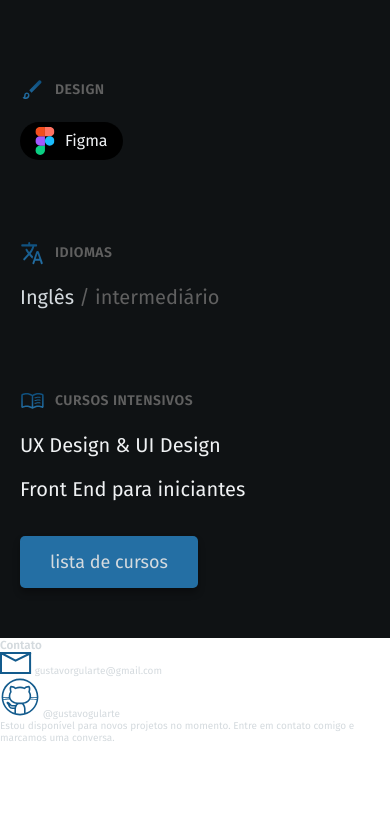
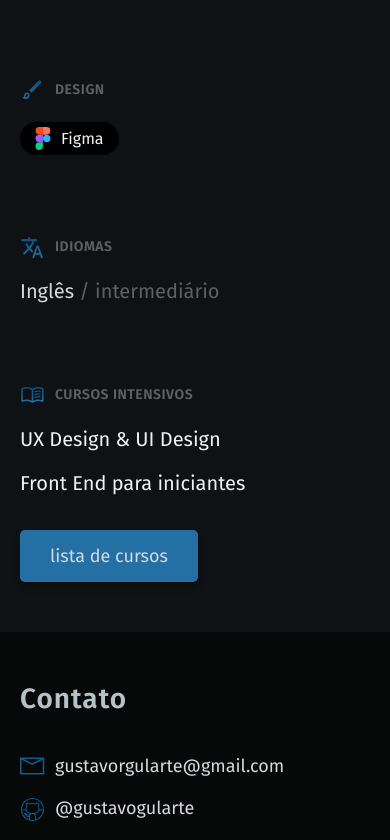
Before and after one commit to gustavogularte/portfolio, a plain HTML site: page index.html in a window 390 px wide. Shown: the part 2784-3624 px from the top of the page. Before the commit the page ends 3528 px from the top, so only its background shows below. Drawn offline with Linux system fonts and the light colour scheme.

Commit message:
quase finalizado

```diff
--- a/css/contato.css
+++ b/css/contato.css
@@ -0,0 +1,93 @@
+footer {
+    background-color: #070808;
+}
+
+.contatoContent {
+    display: grid;
+    grid-template-columns: 1fr 1fr;
+    gap: 5rem;
+    margin: 0rem auto;
+    max-width: 130rem;
+    padding: 5rem 2rem;
+}
+
+.contatoArea {
+    display: grid;
+    gap: 2rem;
+}
+
+.contatoTitulo {
+    color: #B7C1C8;
+    font-size: 4rem;
+    letter-spacing: 0.1rem;
+    padding-bottom: 2rem;
+}
+
+.infoContato {
+    display: flex;
+    gap: 1rem;
+}
+
+.iconContato {
+    width: 4rem;
+}
+
+.contato {
+    font-size: 2.4rem;
+}
+
+
+@media (max-width: 1200px) {
+
+    .contatoTitulo {
+        font-size: 3.6rem;
+    }
+
+    .iconContato {
+        width: 3rem;
+    }
+
+    .contato {
+        font-size: 2rem;
+    }
+}
+
+@media (max-width: 1010px) {
+
+    .contatoTitulo {
+        font-size: 3.2rem;
+    }
+}
+
+
+@media (max-width: 850px) {
+
+    .contatoContent {
+        grid-template-columns: 1fr;
+        max-width: 45rem;
+        gap: 0rem;
+    }
+
+    .contatoTitulo {
+        font-size: 2.8rem;
+    }
+
+    .iconContato {
+        width: 2.5rem;
+    }
+
+    .contato {
+        font-size: 1.8rem;
+    }
+
+    .descricaoContato {
+        padding-bottom: 0rem;
+    }
+}
+
+@media (max-width: 500px) {
+
+    .contatoContent {
+        gap: 4rem;
+    }
+}
--- a/css/formacao.css
+++ b/css/formacao.css
@@ -92,9 +92,8 @@
     background-color: #000000;
 }
 
-.figma img {
+.iconFigma {
     width: 2rem;
-
 }
 
 .listaItens {
@@ -146,6 +145,10 @@
         font-size: 1.8rem;
     }
 
+    .iconFigma {
+        width: 1.8rem;
+    }
+
     .botaoListaDeCursos {
         font-size: 1.8rem;
     }
@@ -187,6 +190,10 @@
     .codigos {
         font-size: 1.6rem;
     }
+
+    .iconFigma {
+        width: 1.6rem;
+    }
 }
 
 
--- a/css/style.css
+++ b/css/style.css
@@ -3,3 +3,4 @@
 @import "intro.css";
 @import "portfolio.css";
 @import "formacao.css";
+@import "contato.css";
--- a/index.html
+++ b/index.html
@@ -115,12 +115,12 @@
 
                     <li>
                         <div class="tituloHabilidades">
-                            <img class="logoCodigos" src="img/design icon.svg" alt="pincel">
+                            <img class="logoCodigos" src="img/design icon.svg" alt="pincel icone">
                             <h4>DESIGN</h4>
                         </div>
                         <ul class="listaCodigos">
                             <li class="codigos figma">
-                                <img src="img/figma 1.svg" alt="figma logo">Figma</li>
+                                <img class="iconFigma" src="img/figma 1.svg" alt="figma icone">Figma</li>
                         </ul>
                     </li>
 
@@ -138,7 +138,7 @@
 
                     <li>
                         <div class="tituloHabilidades">
-                            <img class="logoCodigos" src="img/cursos icon.svg" alt="livro incone">
+                            <img class="logoCodigos" src="img/cursos icon.svg" alt="livro icone">
                             <h4>CURSOS INTENSIVOS</h4>
                         </div>
                         <ul class="listaItens">
@@ -162,19 +162,19 @@
     <footer>
         <div class="contatoContent">
             <div class="contatoArea">
-                <h3 class="contatoTitulo">Contato</h3>
+                <h3 class="tituloSeg contatoTitulo">Contato</h3>
 
-                <div class="Infocontato">
+                <div class="infoContato">
                     <img class="iconContato" src="img/email icon.svg" alt="email icone">
                     <span class="contato">gustavorgularte@gmail.com</span>
                 </div>
-                <div>
+                <div class="infoContato">
                     <img class="iconContato" src="img/git icon.svg" alt="github icone">
                     <span class="contato">@gustavogularte</span>
                 </div>
             </div>
 
-            <p>
+            <p class="descricao descricaoContato">
                 Estou disponível para novos projetos no momento. Entre em contato comigo e marcamos uma conversa.
             </p>
         </div>
```
